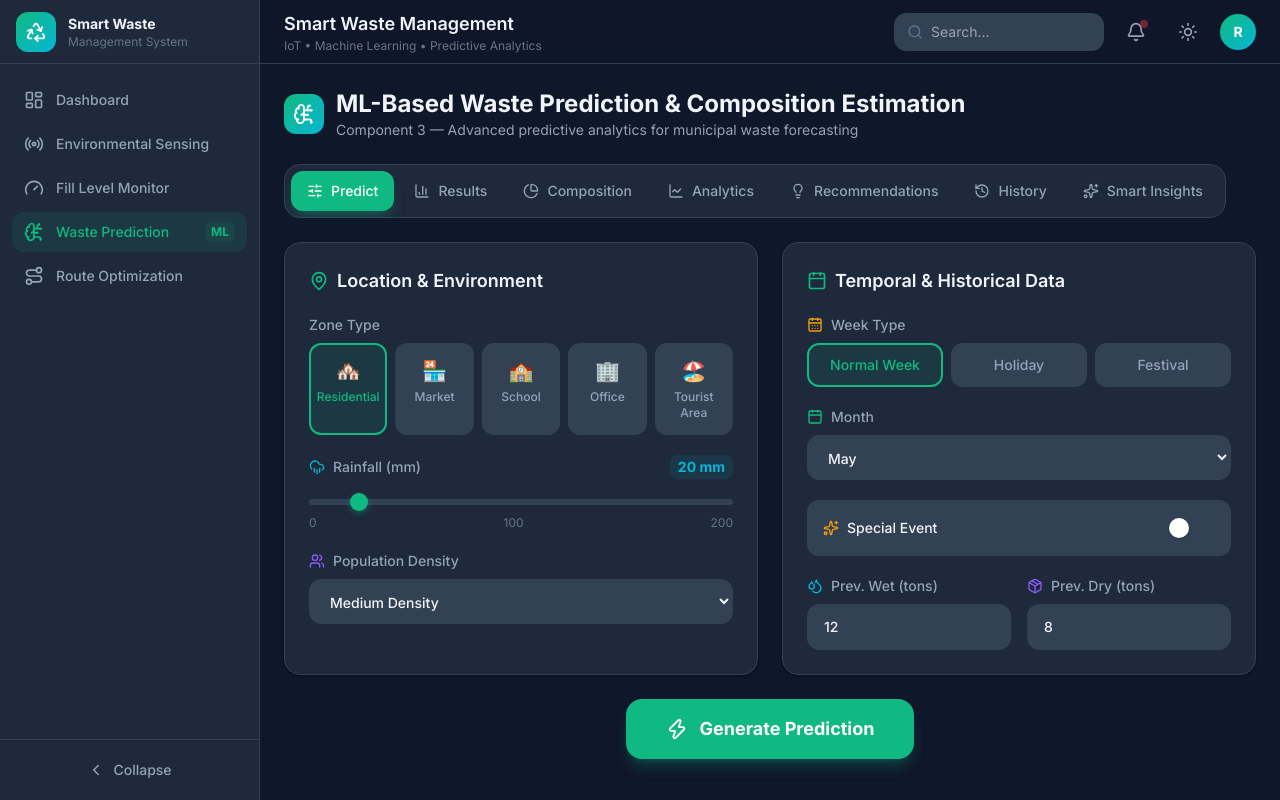
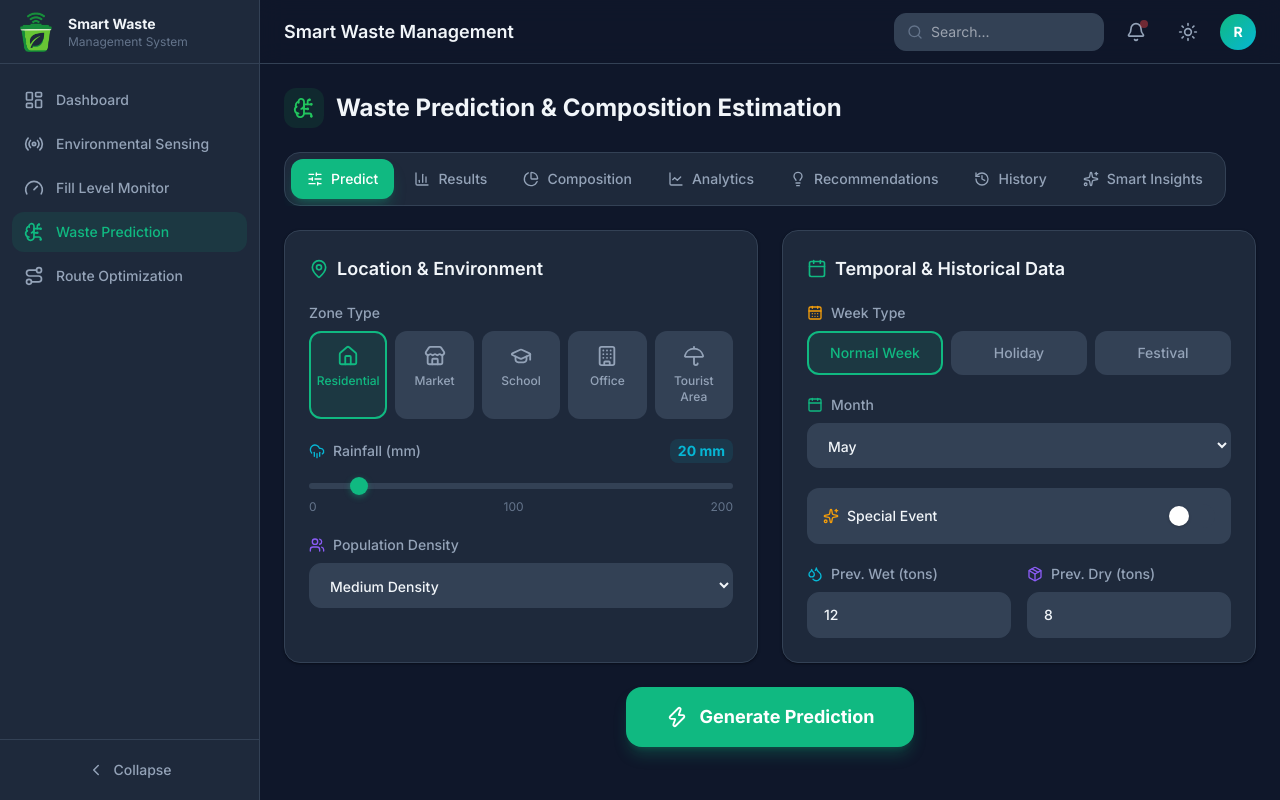
Before and after one commit to MinuraJaySL/R26-IT-126, a React (Vite) app: page /waste-prediction in a window 1280 px wide. Built offline with nearby package versions, Linux system fonts and the light colour scheme.

Commit message:
changes (#9)

```diff
--- a/src/components/Sidebar.jsx
+++ b/src/components/Sidebar.jsx
@@ -8,7 +8,6 @@ import {
   Route,
   ChevronLeft,
   ChevronRight,
-  Recycle,
 } from 'lucide-react';
 
 const navItems = [
@@ -33,8 +32,8 @@ export default function Sidebar({ collapsed, setCollapsed }) {
     >
       {/* Logo */}
       <div className="flex h-16 items-center gap-3 border-b px-4" style={{ borderColor: 'var(--border-color)' }}>
-        <div className="flex h-10 w-10 shrink-0 items-center justify-center rounded-xl gradient-primary">
-          <Recycle size={22} className="text-white" />
+        <div className="flex h-10 w-10 shrink-0 items-center justify-center overflow-hidden">
+          <img src="/logo.png" alt="Logo" className="h-full w-full object-contain" />
         </div>
         <AnimatePresence>
           {!collapsed && (
@@ -83,11 +82,6 @@ export default function Sidebar({ collapsed, setCollapsed }) {
                 </motion.span>
               )}
             </AnimatePresence>
-            {!collapsed && item.component === 3 && (
-              <span className="ml-auto rounded-md bg-primary-500/10 px-1.5 py-0.5 text-xs font-bold text-primary-500">
-                ML
-              </span>
-            )}
           </NavLink>
         ))}
       </nav>
--- a/src/components/TopNavbar.jsx
+++ b/src/components/TopNavbar.jsx
@@ -18,9 +18,6 @@ export default function TopNavbar() {
           <h2 className="text-lg font-semibold" style={{ color: 'var(--text-primary)' }}>
             Smart Waste Management
           </h2>
-          <p className="text-xs" style={{ color: 'var(--text-muted)' }}>
-            IoT • Machine Learning • Predictive Analytics
-          </p>
         </div>
       </div>
 
--- a/src/pages/EnvironmentalSensing/index.jsx
+++ b/src/pages/EnvironmentalSensing/index.jsx
@@ -34,12 +34,8 @@ export default function EnvironmentalSensing() {
             <h1 className="text-2xl font-bold" style={{ color: 'var(--text-primary)' }}>
               Environmental Sensing Smart Bin
             </h1>
-            <p className="text-sm" style={{ color: 'var(--text-secondary)' }}>
-              Component 1 — IoT sensor monitoring and environmental data
-            </p>
           </div>
         </div>
-        <Badge variant="info" className="mt-3">Placeholder — Static Data</Badge>
       </motion.div>
 
       {/* Smart Bin Status */}
--- a/src/pages/FillLevelMonitoring/index.jsx
+++ b/src/pages/FillLevelMonitoring/index.jsx
@@ -25,10 +25,8 @@ export default function FillLevelMonitoring() {
           <div className="flex h-10 w-10 items-center justify-center rounded-xl bg-amber-500/10"><Gauge size={22} className="text-amber-500" /></div>
           <div>
             <h1 className="text-2xl font-bold" style={{ color: 'var(--text-primary)' }}>Smart Fill-Level & Occupancy Monitoring</h1>
-            <p className="text-sm" style={{ color: 'var(--text-secondary)' }}>Component 2 — Real-time bin monitoring and overflow detection</p>
           </div>
         </div>
-        <Badge variant="info" className="mt-3">Placeholder — Static Data</Badge>
       </motion.div>
 
       <AnimatedCard delay={0.1} hover={false}>
--- a/src/pages/RouteOptimization/index.jsx
+++ b/src/pages/RouteOptimization/index.jsx
@@ -19,10 +19,8 @@ export default function RouteOptimization() {
           <div className="flex h-10 w-10 items-center justify-center rounded-xl bg-violet-500/10"><Route size={22} className="text-violet-500" /></div>
           <div>
             <h1 className="text-2xl font-bold" style={{ color: 'var(--text-primary)' }}>Predictive Analytics & Dynamic Routing</h1>
-            <p className="text-sm" style={{ color: 'var(--text-secondary)' }}>Component 4 — Route optimization and fleet management</p>
           </div>
         </div>
-        <Badge variant="info" className="mt-3">Placeholder — Static Data</Badge>
       </motion.div>
 
       <div className="grid grid-cols-1 gap-4 sm:grid-cols-2 lg:grid-cols-4">
--- a/src/pages/WastePrediction/PredictionInputPanel.jsx
+++ b/src/pages/WastePrediction/PredictionInputPanel.jsx
@@ -1,15 +1,15 @@
 import { useState } from 'react';
 import { motion } from 'framer-motion';
-import { MapPin, CloudRain, Users, Calendar, CalendarDays, Sparkles, Droplets, Package, Zap } from 'lucide-react';
+import { MapPin, CloudRain, Users, Calendar, CalendarDays, Sparkles, Droplets, Package, Zap, Home, Store, GraduationCap, Building, Umbrella } from 'lucide-react';
 import AnimatedCard from '../../components/ui/AnimatedCard';
 import Toggle from '../../components/ui/Toggle';
 
 const zoneTypes = [
-  { value: 'residential', label: 'Residential', emoji: '🏘️' },
-  { value: 'market', label: 'Market', emoji: '🏪' },
-  { value: 'school', label: 'School', emoji: '🏫' },
-  { value: 'office', label: 'Office', emoji: '🏢' },
-  { value: 'tourist_area', label: 'Tourist Area', emoji: '🏖️' },
+  { value: 'residential', label: 'Residential', icon: Home },
+  { value: 'market', label: 'Market', icon: Store },
+  { value: 'school', label: 'School', icon: GraduationCap },
+  { value: 'office', label: 'Office', icon: Building },
+  { value: 'tourist_area', label: 'Tourist Area', icon: Umbrella },
 ];
 
 const weekTypes = [
@@ -54,7 +54,7 @@ export default function PredictionInputPanel({ onPredict }) {
                   <button key={z.value} type="button" onClick={() => update('zoneType', z.value)}
                     className={`flex flex-col items-center gap-1 rounded-xl border-2 px-2 py-3 text-xs font-medium transition-all ${formData.zoneType === z.value ? 'border-primary-500 bg-primary-500/10 text-primary-500' : 'border-transparent hover:border-primary-500/30'}`}
                     style={formData.zoneType !== z.value ? { backgroundColor: 'var(--bg-tertiary)', color: 'var(--text-secondary)' } : {}}>
-                    <span className="text-xl">{z.emoji}</span><span>{z.label}</span>
+                    <z.icon size={22} className="mb-0.5" /><span>{z.label}</span>
                   </button>
                 ))}
               </div>
--- a/src/pages/WastePrediction/index.jsx
+++ b/src/pages/WastePrediction/index.jsx
@@ -71,16 +71,13 @@ export default function WastePrediction() {
       {/* Header */}
       <motion.div initial={{ opacity: 0, y: -10 }} animate={{ opacity: 1, y: 0 }}>
         <div className="flex items-center gap-3">
-          <div className="flex h-10 w-10 items-center justify-center rounded-xl gradient-primary">
-            <BrainCircuit size={22} className="text-white" />
+          <div className="flex h-10 w-10 items-center justify-center rounded-xl bg-green-500/10">
+            <BrainCircuit size={22} className="text-green-500" />
           </div>
           <div>
             <h1 className="text-2xl font-bold" style={{ color: 'var(--text-primary)' }}>
-              ML-Based Waste Prediction & Composition Estimation
+              Waste Prediction & Composition Estimation
             </h1>
-            <p className="text-sm" style={{ color: 'var(--text-secondary)' }}>
-              Component 3 — Advanced predictive analytics for municipal waste forecasting
-            </p>
           </div>
         </div>
       </motion.div>
@@ -100,11 +97,10 @@ export default function WastePrediction() {
             <button
               key={tab.id}
               onClick={() => setActiveTab(tab.id)}
-              className={`flex items-center gap-2 rounded-xl px-4 py-2.5 text-sm font-medium transition-all duration-200 ${
-                activeTab === tab.id
+              className={`flex items-center gap-2 rounded-xl px-4 py-2.5 text-sm font-medium transition-all duration-200 ${activeTab === tab.id
                   ? 'bg-primary-500 text-white shadow-lg shadow-primary-500/25'
                   : 'hover:bg-surface-100 dark:hover:bg-surface-700/50'
-              }`}
+                }`}
               style={{
                 color: activeTab === tab.id ? '#ffffff' : 'var(--text-secondary)',
               }}
```
Also changed, not shown: public/logo.png (added).
